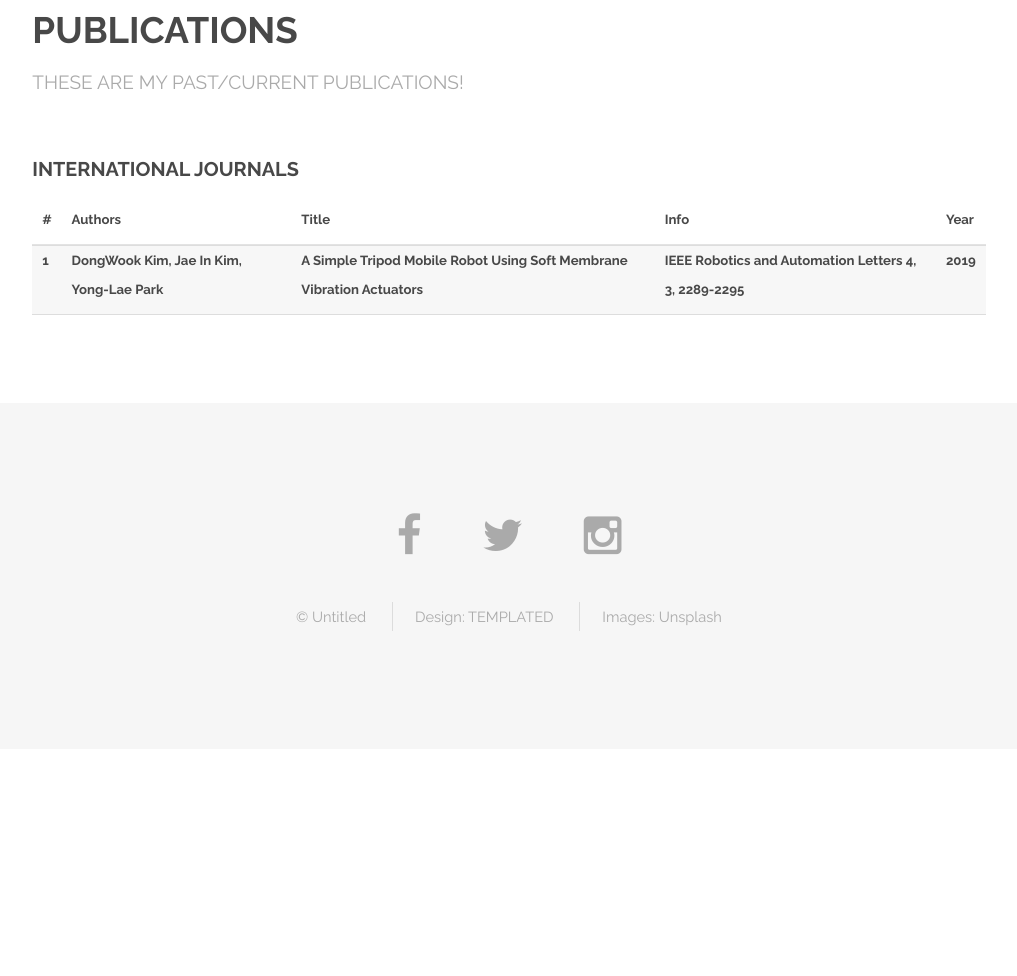
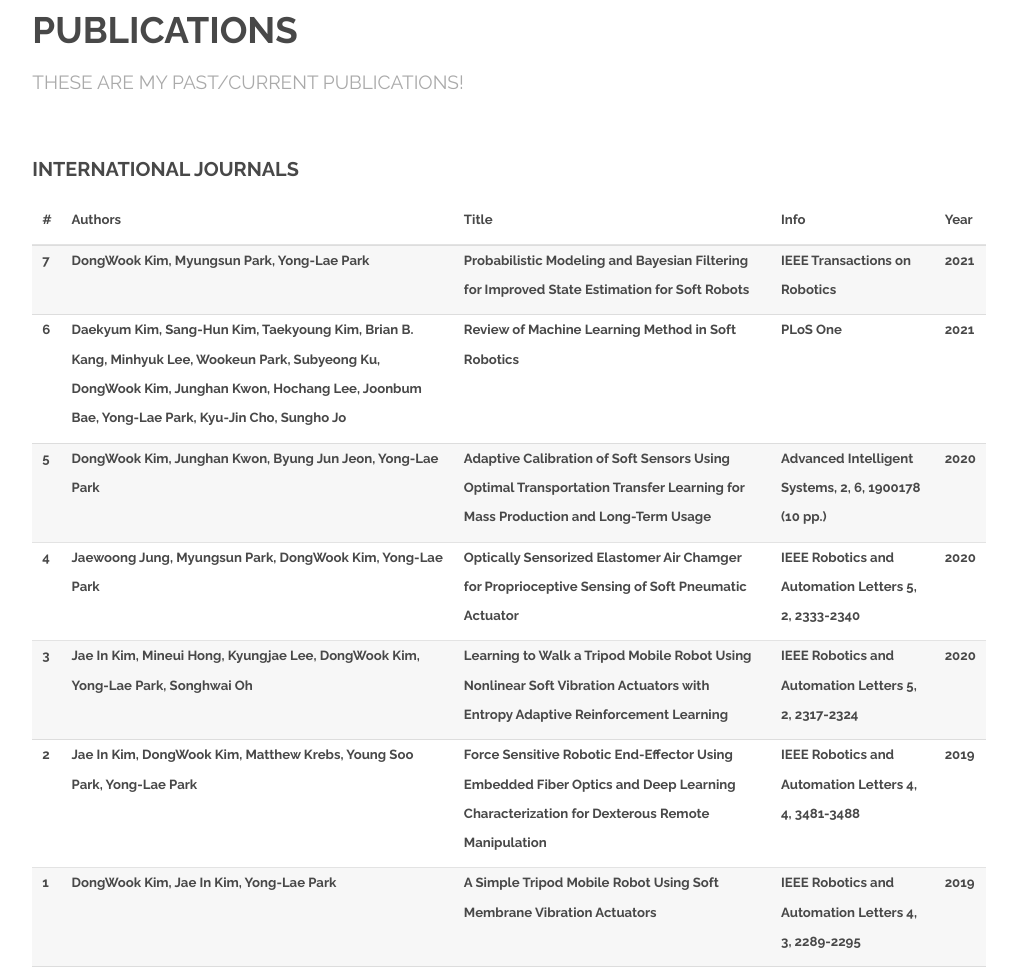
Before and after one commit to mochacoco/mochacoco.github.io, a plain HTML site: page elements.html in a window 1280 px wide. Shown: the part 144-1120 px from the top of the page, without its empty margins (131-1148 px from the left). Before the commit the page ends 893 px from the top, so only its background shows below. Drawn offline with Linux system fonts and the light colour scheme.

Commit message:
Update elements.html

```diff
--- a/elements.html
+++ b/elements.html
@@ -52,6 +52,48 @@
 									</thead>
 									<tbody>
 										<tr>
+											<th>7</th>
+											<th>DongWook Kim, Myungsun Park, Yong-Lae Park</th>
+											<th>Probabilistic Modeling and Bayesian Filtering for Improved State Estimation for Soft Robots</th>
+											<th>IEEE Transactions on Robotics</th>
+											<th>2021</th>
+										</tr>
+										<tr>
+											<th>6</th>
+											<th>Daekyum Kim, Sang-Hun Kim, Taekyoung Kim, Brian B. Kang, Minhyuk Lee, Wookeun Park, Subyeong Ku, DongWook Kim, Junghan Kwon, Hochang Lee, Joonbum Bae, Yong-Lae Park, Kyu-Jin Cho, Sungho Jo</th>
+											<th>Review of Machine Learning Method in Soft Robotics</th>
+											<th>PLoS One</th>
+											<th>2021</th>
+										</tr>
+										<tr>
+											<th>5</th>
+											<th>DongWook Kim, Junghan Kwon, Byung Jun Jeon, Yong-Lae Park</th>
+											<th>Adaptive Calibration of Soft Sensors Using Optimal Transportation Transfer Learning for Mass Production and Long-Term Usage</th>
+											<th>Advanced Intelligent Systems, 2, 6, 1900178 (10 pp.)</th>
+											<th>2020</th>
+										</tr>
+										<tr>
+											<th>4</th>
+											<th>Jaewoong Jung, Myungsun Park, DongWook Kim, Yong-Lae Park</th>
+											<th>Optically Sensorized Elastomer Air Chamger for Proprioceptive Sensing of Soft Pneumatic Actuator</th>
+											<th>IEEE Robotics and Automation Letters 5, 2, 2333-2340</th>
+											<th>2020</th>
+										</tr>
+										<tr>
+											<th>3</th>
+											<th>Jae In Kim, Mineui Hong, Kyungjae Lee, DongWook Kim, Yong-Lae Park, Songhwai Oh</th>
+											<th>Learning to Walk a Tripod Mobile Robot Using Nonlinear Soft Vibration Actuators with Entropy Adaptive Reinforcement Learning</th>
+											<th>IEEE Robotics and Automation Letters 5, 2, 2317-2324</th>
+											<th>2020</th>
+										</tr>
+										<tr>
+											<th>2</th>
+											<th>Jae In Kim, DongWook Kim, Matthew Krebs, Young Soo Park, Yong-Lae Park</th>
+											<th>Force Sensitive Robotic End-Effector Using Embedded Fiber Optics and Deep Learning Characterization for Dexterous Remote Manipulation</th>
+											<th>IEEE Robotics and Automation Letters 4, 4, 3481-3488</th>
+											<th>2019</th>
+										</tr>
+										<tr>
 											<th>1</th>
 											<th>DongWook Kim, Jae In Kim, Yong-Lae Park</th>
 											<th>A Simple Tripod Mobile Robot Using Soft Membrane Vibration Actuators</th>
```
